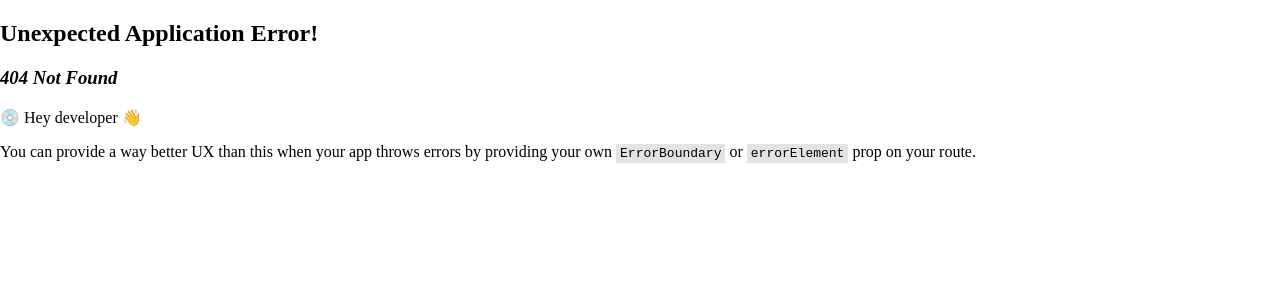
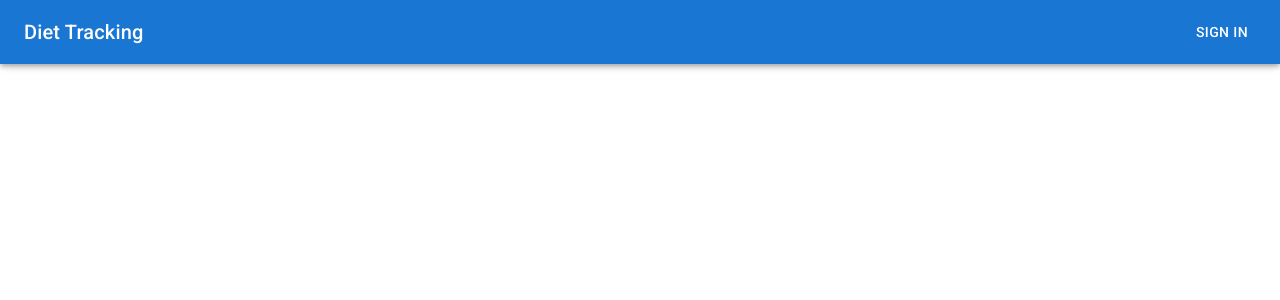
Before and after one commit to joheee/DietTrackingFrontend, a React (Vite) app: page /bmi in a window 1280 px wide. Before the commit this address had no page. Shown: the top 300 px of the page. Built offline with nearby package versions, Linux system fonts and the light colour scheme.

Commit message:
start bmi page

```diff
--- a/src/components/navigation/NavigationComponent.tsx
+++ b/src/components/navigation/NavigationComponent.tsx
@@ -1,37 +1,57 @@
 import { useNavigate } from "react-router-dom";
 import NavigationPresenter from "./NavigationPresenter";
 import { useEffect, useState } from "react";
-import { NavigationElement, NavigationItemInterface } from "../../config/Interfaces";
+import {
+  NavigationElement,
+  NavigationItemInterface,
+} from "../../config/Interfaces";
 
-interface Props {
-  window?: () => Window;
-}
-
-export default function NavigationComponent(props: Props) {
-
+export default function NavigationComponent() {
   // VARIABLE
   const drawerWidth = 240;
   const navTitle = "Diet Tracking";
 
-  const navItemsGuest : NavigationItemInterface[] = [
+  const navItemsGuest: NavigationItemInterface[] = [
     {
-      title:'Sign In',
-      onClick:() => {navigate('/login')}
-    }
+      title: "Sign In",
+      onClick: () => navigate("/login"),
+    },
   ];
+
+  const navItemsUser: NavigationItemInterface[] = [
+    {
+      title: "Foods",
+      onClick: () => navigate("/foods"),
+    },
+    {
+      title: "BMI",
+      onClick: () => navigate("/bmi"),
+    },
+    {
+      title: "Blogs",
+      onClick: () => navigate("/blogs"),
+    },
+  ];
+
   // STATE
   const [mobileOpen, setMobileOpen] = useState(false);
-  const [navItems, setNavItems] = useState<NavigationItemInterface[]>(navItemsGuest);
+  const [navItems, setNavItems] =
+    useState<NavigationItemInterface[]>(navItemsGuest);
   const navigate = useNavigate();
 
   useEffect(() => {
-
-  },[])
+    setNavItems(navItemsUser);
+    setNavItems(navItemsGuest);
+  }, []);
 
   // FUNCTION
-  const handleDrawerToggle = () => {
+  function handleDrawerToggle() {
     setMobileOpen((prevState) => !prevState);
-  };
+  }
+
+  function handleLandingPage() {
+    navigate("/");
+  }
 
   // PROP
   const prop: NavigationElement = {
@@ -40,6 +60,7 @@ export default function NavigationComponent(props: Props) {
     mobileOpen,
     navItems,
     handleDrawerToggle,
+    handleLandingPage
   };
 
   return <NavigationPresenter prop={prop} />;
--- a/src/components/navigation/NavigationPresenter.tsx
+++ b/src/components/navigation/NavigationPresenter.tsx
@@ -19,7 +19,11 @@ export default function NavigationPresenter({
 }: NavigationPresenterInterface) {
   const drawer = (
     <Box onClick={prop.handleDrawerToggle} sx={{ textAlign: "center" }}>
-      <Typography variant="h6" sx={{ my: 2 }}>
+      <Typography
+        onClick={prop.handleLandingPage}
+        variant="h6"
+        sx={{ my: 2, cursor: "pointer" }}
+      >
         {prop.navTitle}
       </Typography>
       <Divider />
@@ -52,7 +56,12 @@ export default function NavigationPresenter({
           <Typography
             variant="h6"
             component="div"
-            sx={{ flexGrow: 1, display: { xs: "none", sm: "block" } }}
+            sx={{
+              flexGrow: 1,
+              cursor: "pointer",
+              display: { xs: "none", sm: "block" },
+            }}
+            onClick={prop.handleLandingPage}
           >
             {prop.navTitle}
           </Typography>
--- /dev/null
+++ b/src/page/bmi/BmiPage.tsx
@@ -0,0 +1,5 @@
+import BmiPresenter from "./BmiPresenter";
+
+export default function BmiPage() {
+    return <BmiPresenter/>
+}
--- /dev/null
+++ b/src/page/bmi/BmiPresenter.tsx
@@ -0,0 +1,10 @@
+import { Grid } from "@mui/material";
+import NavigationComponent from "../../components/navigation/NavigationComponent";
+
+export default function BmiPresenter() {
+  return (
+    <Grid>
+      <NavigationComponent />
+    </Grid>
+  );
+}
--- a/src/page/landing/LandingPage.tsx
+++ b/src/page/landing/LandingPage.tsx
@@ -7,13 +7,13 @@ export default function LandingPage() {
   const navigate = useNavigate();
 
   // FUNCTION
-  function handleSignIn() {
-    navigate("/login");
+  function handleBmi() {
+    navigate("/bmi");
   }
 
   // PROP
   const prop: LandingPagePresenterElement = {
-    handleSignIn: handleSignIn,
+    handleBmi: handleBmi,
   };
 
   return <LandingPresenter prop={prop} />;
--- a/src/page/landing/LandingPresenter.tsx
+++ b/src/page/landing/LandingPresenter.tsx
@@ -26,7 +26,7 @@ export default function LandingPresenter({
             Tracking
           </Typography>
           <Button
-            onClick={prop.handleSignIn}
+            onClick={prop.handleBmi}
             variant="contained"
             style={{ minWidth: "100%" }}
           >
```
Also changed, not shown: src/config/Interfaces.ts (+5 -4 lines), src/main.tsx (+6 -1 lines).
